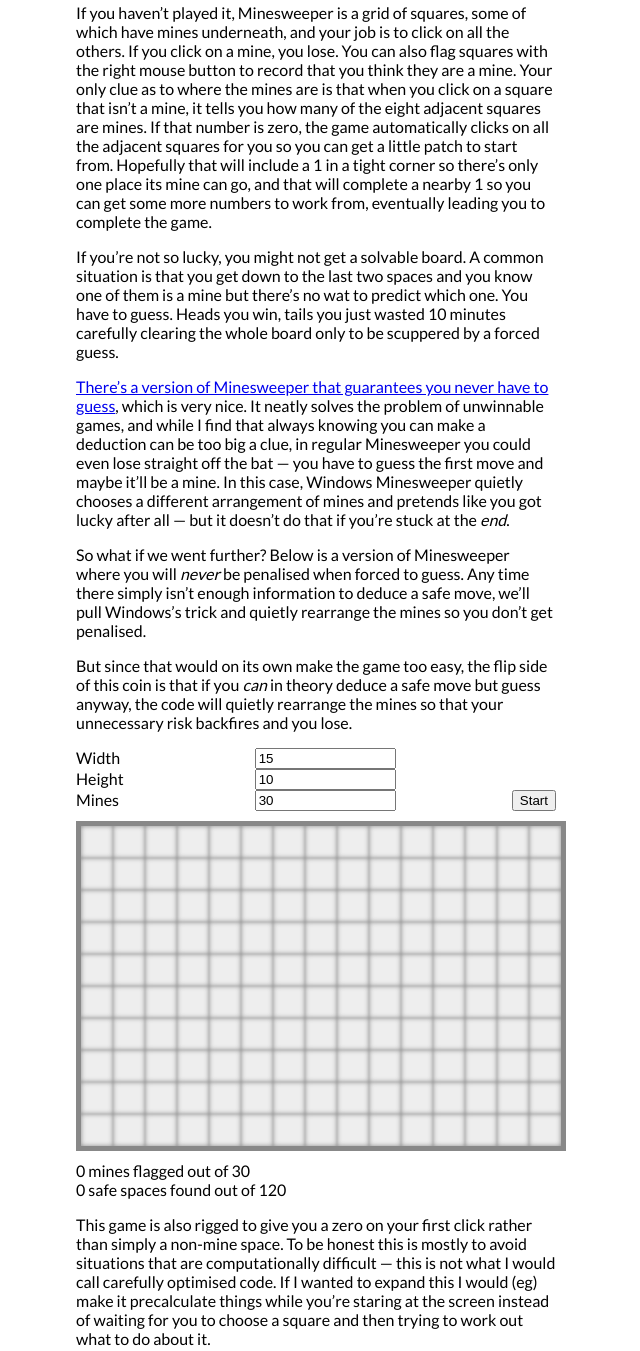
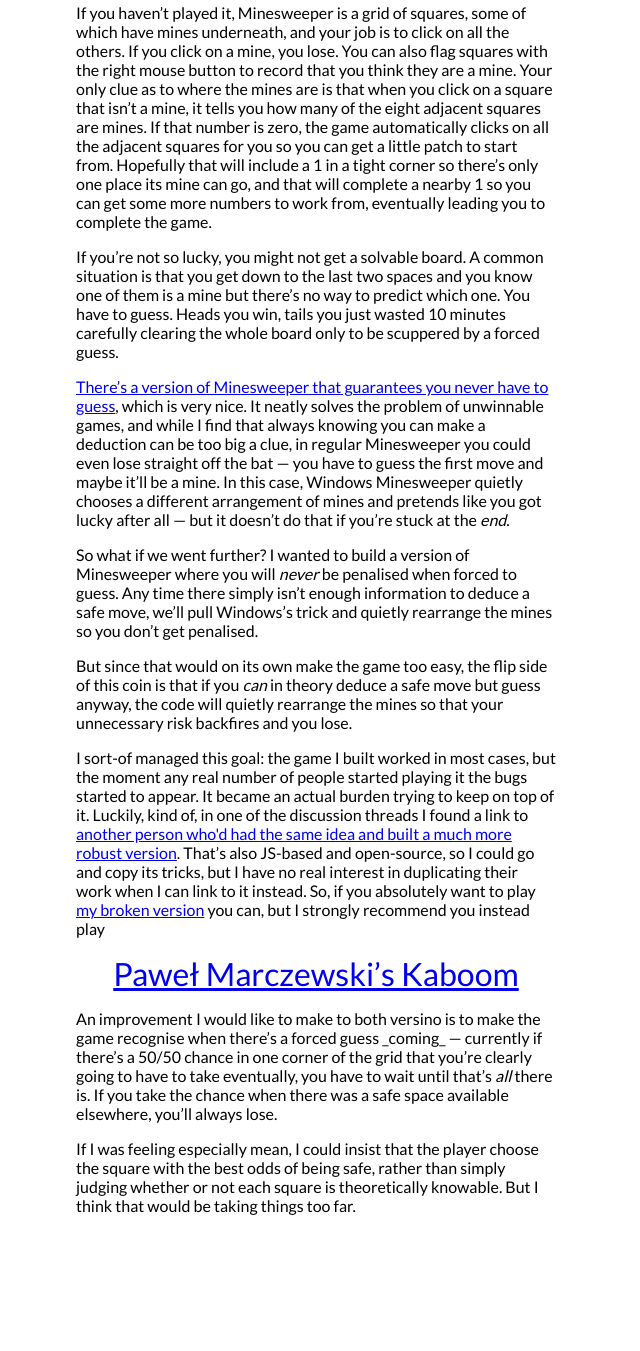
Before and after one commit to andrew-t/mines, a website with bundled scripts: page index.html in a window 1280 px wide. Shown: the part 190-1541 px from the top of the page, without its empty margins (324-964 px from the left). After the commit the page ends 1421 px from the top, so only its background shows below. Built offline with nearby package versions, Linux system fonts and the light colour scheme.

Commit message:
link to kaboom instead of maintaining this

```diff
--- a/index.html
+++ b/index.html
@@ -14,31 +14,23 @@
 		If you haven’t played it, Minesweeper is a grid of squares, some of which have mines underneath, and your job is to click on all the others. If you click on a mine, you lose. You can also flag squares with the right mouse button to record that you think they are a mine. Your only clue as to where the mines are is that when you click on a square that isn’t a mine, it tells you how many of the eight adjacent squares are mines. If that number is zero, the game automatically clicks on all the adjacent squares for you so you can get a little patch to start from. Hopefully that will include a 1 in a tight corner so there’s only one place its mine can go, and that will complete a nearby 1 so you can get some more numbers to work from, eventually leading you to complete the game.
 	</p>
 	<p>
-		If you’re not so lucky, you might not get a solvable board. A common situation is that you get down to the last two spaces and you know one of them is a mine but there’s no wat to predict which one. You have to guess. Heads you win, tails you just wasted 10 minutes carefully clearing the whole board only to be scuppered by a forced guess.
+		If you’re not so lucky, you might not get a solvable board. A common situation is that you get down to the last two spaces and you know one of them is a mine but there’s no way to predict which one. You have to guess. Heads you win, tails you just wasted 10 minutes carefully clearing the whole board only to be scuppered by a forced guess.
 	</p>
 	<p>
 		<a href="https://www.chiark.greenend.org.uk/~sgtatham/puzzles/js/mines.html">There’s a version of Minesweeper that guarantees you never have to guess</a>, which is very nice. It neatly solves the problem of unwinnable games, and while I find that always knowing you can make a deduction can be too big a clue, in regular Minesweeper you could even lose straight off the bat — you have to guess the first move and maybe it’ll be a mine. In this case, Windows Minesweeper quietly chooses a different arrangement of mines and pretends like you got lucky after all — but it doesn’t do that if you’re stuck at the <em>end</em>.
 	</p>
 	<p>
-		So what if we went further? Below is a version of Minesweeper where you will <em>never</em> be penalised when forced to guess. Any time there simply isn’t enough information to deduce a safe move, we’ll pull Windows’s trick and quietly rearrange the mines so you don’t get penalised.
+		So what if we went further? I wanted to build a version of Minesweeper where you will <em>never</em> be penalised when forced to guess. Any time there simply isn’t enough information to deduce a safe move, we’ll pull Windows’s trick and quietly rearrange the mines so you don’t get penalised.
 	</p>
 	<p>
 		But since that would on its own make the game too easy, the flip side of this coin is that if you <em>can</em> in theory deduce a safe move but guess anyway, the code will quietly rearrange the mines so that your unnecessary risk backfires and you lose.
 	</p>
-	<div>
-		<label>Width <input type="number" min="4" max="50" id="width" value="15"></label>
-		<label>Height <input type="number" min="3" max="50" id="height" value="10"></label>
-		<label>Mines <input type="number" min="1" max="500" id="mines" value="30"></label>
-		<button type="button" id="start">Start</button>
-	</div>
-	<div id="grid">
-		<mines-grid width="15" height="10" mines="30"></mines-grid>
-	</div>
 	<p>
-		This game is also rigged to give you a zero on your first click rather than simply a non-mine space. To be honest this is mostly to avoid situations that are computationally difficult — this is not what I would call carefully optimised code. If I wanted to expand this I would (eg) make it precalculate things while you’re staring at the screen instead of waiting for you to choose a square and then trying to work out what to do about it.
+		I sort-of managed this goal: the game I built worked in most cases, but the moment any real number of people started playing it the bugs started to appear. It became an actual burden trying to keep on top of it. Luckily, kind of, in one of the discussion threads I found a link to <a href="https://pwmarcz.pl/blog/kaboom/">another person who'd had the same idea and built a much more robust version</a>. That’s also JS-based and open-source, so I could go and copy its tricks, but I have no real interest in duplicating their work when I can link to it instead. So, if you absolutely want to play <a href="mines.html">my broken version</a> you can, but I strongly recommend you instead play
 	</p>
+	<a href="https://pwmarcz.pl/kaboom/">Paweł Marczewski’s Kaboom</a>
 	<p>
-		More importantly, I would like to make the game recognise when there’s a forced guess _coming_ — currently if there’s a 50/50 chance in one corner of the grid that you’re clearly going to have to take eventually, you have to wait until that’s <em>all</em> there is. If you take the chance when there was a safe space available elsewhere, you’ll always lose.
+		An improvement I would like to make to both versino is to make the game recognise when there’s a forced guess _coming_ — currently if there’s a 50/50 chance in one corner of the grid that you’re clearly going to have to take eventually, you have to wait until that’s <em>all</em> there is. If you take the chance when there was a safe space available elsewhere, you’ll always lose.
 	</p>
 	<p>
 		If I was feeling especially mean, I could insist that the player choose the square with the best odds of being safe, rather than simply judging whether or not each square is theoretically knowable. But I think that would be taking things too far.
--- /dev/null
+++ b/mines.html
@@ -0,0 +1,21 @@
+<!DOCTYPE html>
+<html>
+<head>
+	<title>andrewt.net / mines</title>
+	<script type="module" src="grid.js"></script>
+	<link rel="stylesheet" type="text/css" href="style.css">
+</head>
+<body>
+	<h1>Pure Skill Minesweeper</h1>
+	<div>
+		<label>Width <input type="number" min="4" max="50" id="width" value="15"></label>
+		<label>Height <input type="number" min="3" max="50" id="height" value="10"></label>
+		<label>Mines <input type="number" min="1" max="500" id="mines" value="30"></label>
+		<button type="button" id="start">Start</button>
+	</div>
+	<div id="grid">
+		<mines-grid width="15" height="10" mines="30"></mines-grid>
+	</div>
+	<script type="module" src="start.js"></script>
+</body>
+</html>
--- a/style.css
+++ b/style.css
@@ -8,6 +8,12 @@
 	width: 30rem;
 	margin-left: auto;
 	margin-right: auto;
+}
+
+body > a {
+	text-align: center;
+	display: block;
+	font-size: 2em;
 }
 
 table {
```
Also changed, not shown: README.md.
